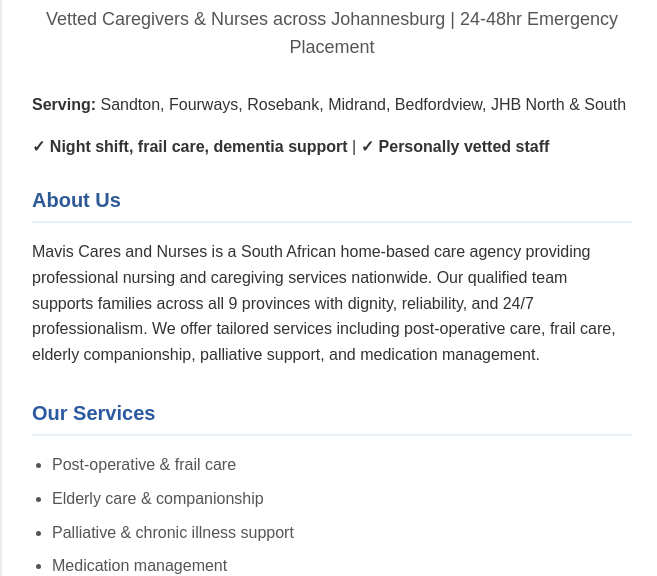
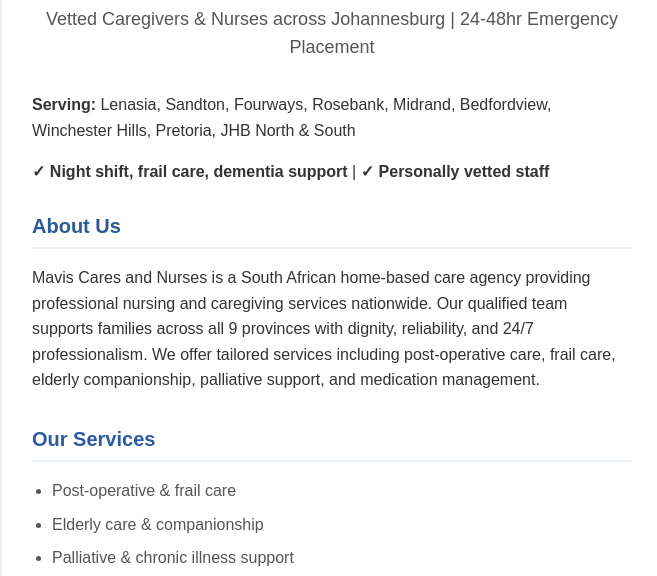
Before and after one commit to Lorraine-Lolo/Mavis-cares-quote-form, a plain HTML site: page index.html in a window 1280 px wide. Shown: the part 226-802 px from the top of the page, without its empty margins (308-965 px from the left). Drawn offline with Linux system fonts and the light colour scheme.

Commit message:
Fixed other Places in Johannesburg

```diff
--- a/index.html
+++ b/index.html
@@ -22,7 +22,7 @@
     <img src="https://i.postimg.cc/6pdNDG84/20260319-232349-0000.png" alt="Mavis Cares and Nurses Logo" class="logo">
     <h1>MAVIS CARES AND NURSES</h1>
     <p class="tagline">Vetted Caregivers & Nurses across Johannesburg | 24-48hr Emergency Placement</p>
-    <p><strong>Serving:</strong> Sandton, Fourways, Rosebank, Midrand, Bedfordview, JHB North & South</p>
+  <p><strong>Serving:</strong> Lenasia, Sandton, Fourways, Rosebank, Midrand, Bedfordview, Winchester Hills, Pretoria, JHB North & South</p>
 <p><strong>✓ Night shift, frail care, dementia support</strong> | <strong>✓ Personally vetted staff</strong></p>
   </header>
 
```
